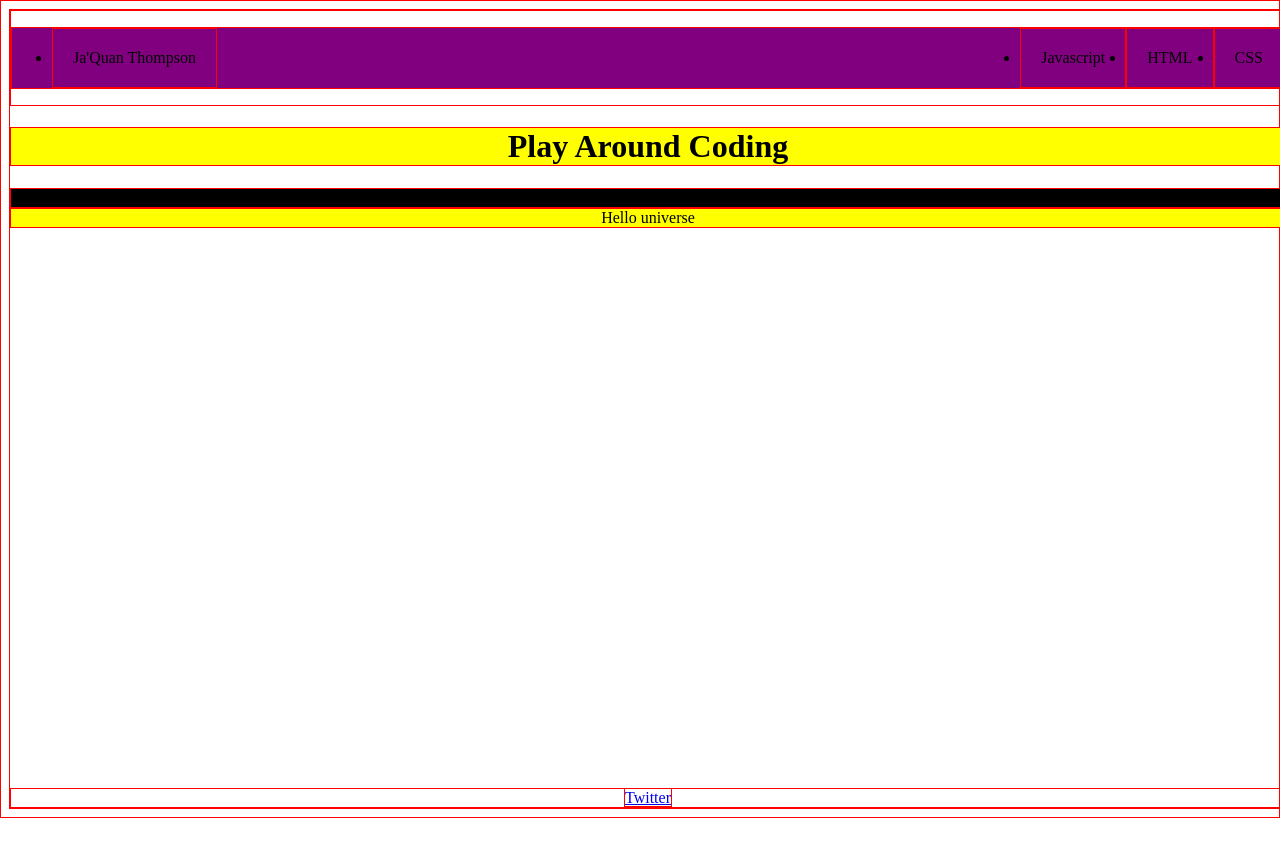
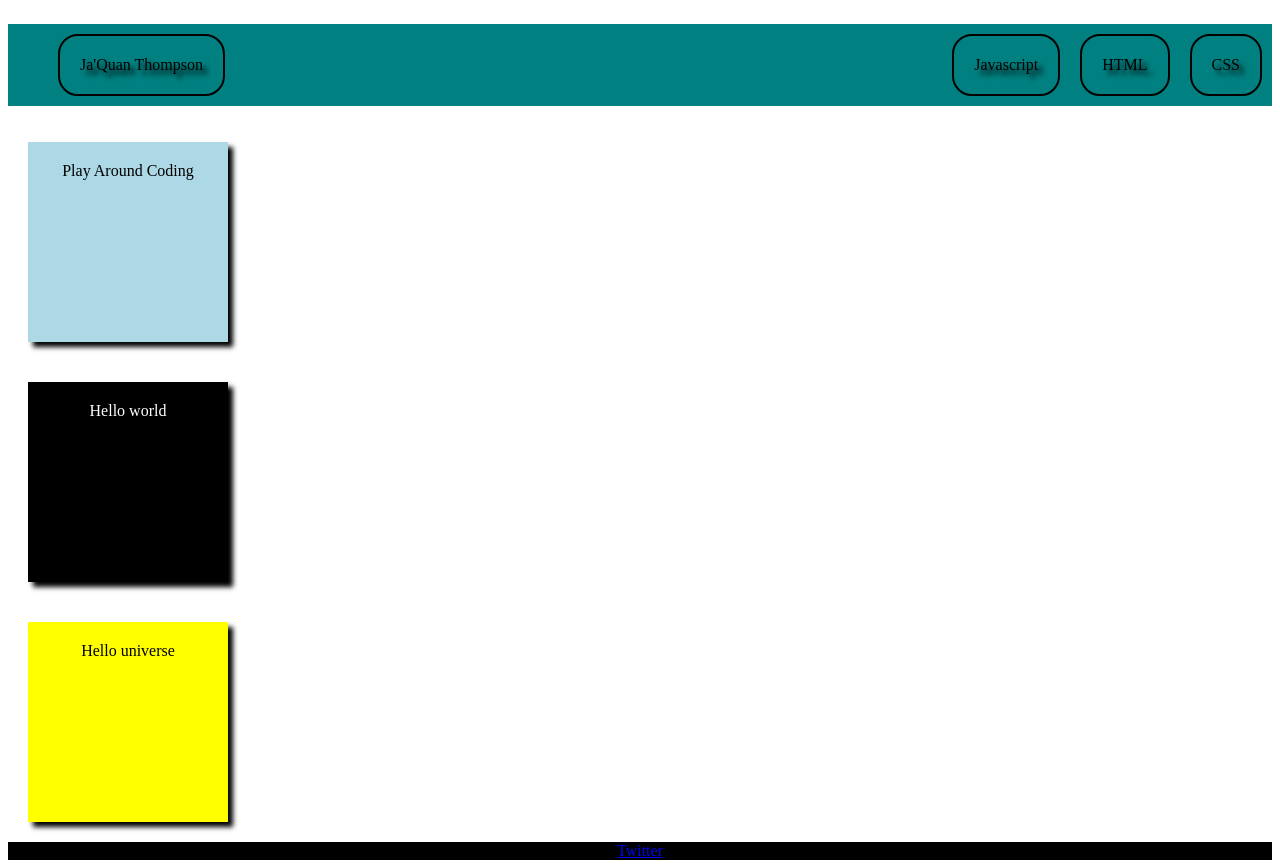
Before and after one commit to Biglipthompson/PlayAroundProject, a plain HTML site: page index.html in a window 1280 px wide. Before the commit the page ends 818 px from the top, so only its background shows below. Drawn offline with Linux system fonts and the light colour scheme.

Commit message:
Commits
Working on transitions and transforms

```diff
--- a/index.html
+++ b/index.html
@@ -15,19 +15,15 @@
         <li>HTML</li>
         <li>CSS</li>
     </ul>
-
     </header>
 
-    <h1 class="play-h1">Play Around Coding</h1>
+    <div class="play-div">Play Around Coding</div>
+
+    <div class="world-div">Hello world</div>
+
+    <div class="uni-div"> Hello universe </div>
 
 
-    <div class="trans-world">
-        Hello world
-    </div>
-
-    <div class="trans-uni">
-        Hello universe
-    </div>
 
 <footer>
     <a href="http://www.twitter.com/biglipthompson" class="twitter social">Twitter</a>
--- a/styles.css
+++ b/styles.css
@@ -1,59 +1,93 @@
 *{
 box-sizing: border-box;
-border: solid red 1px;
 }
 
 body{
-width: 100%;
 display: flex;
 flex-direction: column;
 min-height: 100vh;
 }
 
 .skills{
-    display: flex;
-    flex-direction: row;
-    background-color: purple;
+display: flex;
+flex-direction: row;
+background-color: teal;
 }
 
 .name{
-    margin-right: auto;
+margin-right: auto;
 }
 
 ul li{
-    padding: 20px;
-}
-
-.play-h1{
-color: black;
-background-color: yellow;
-text-align: center;
-}
-
-.play-h1:hover{
-color: red;
-transition: 2s;
-transition-property: color;
+padding: 20px;
+border-radius: 20px;
+margin: 10px;
+border: solid 2px black;
+list-style-type: none;
+text-shadow: 5px 5px 5px black;
 }
 
 
 
-.trans-uni{
-background-color: yellow;
+/* PLAYING AROUND WITH THE DIVS AND TRANSITIONS  */
+
+.play-div{
 text-align: center;
+color: black;
+background-color: lightblue;
+height: 200px;
+width: 200px;
 }
 
-.trans-world{
+.play-div:hover{
+ color: yellow;
+ transition: 3s ease;
+ transition-property: color transform;
+ transform: rotateY(360deg);
+}
+
+
+.world-div{
+color: white;
 background-color: black;
 text-align: center;
+height: 200px;
+width: 200px;
 }
 
-.trans-world:hover{
-color: red;
-transition-duration: 2s;
-transition-property: color;
+.world-div:hover{
+color: teal;
+transition-duration: 3s;
+transition-property: color transform;
+transform: rotateY(360deg);
+}
+
+
+.uni-div{
+color: black;
+ background-color: yellow;
+ text-align: center;
+ height: 200px;
+ width: 200px;
+}
+
+.uni-div:hover{
+color: teal;
+transition: 3s;
+transition-property: color transform;
+transform: rotateY(360deg);
+}
+
+.world-div,
+.uni-div,
+.play-div{
+    padding: 20px;
+    margin: 20px;
+    box-shadow: 5px 5px 5px black;
 
 }
+
+/* END OF DIVS AND TRANSITIONS */
 
 
 
@@ -61,7 +95,7 @@ transition-property: color;
 
 
 
-
+/* FOOTER */
 
 a.twitter{
 background-image: url ("images/twitter.svg");
@@ -70,4 +104,6 @@ background-image: url ("images/twitter.svg");
 footer{
 margin-top: auto;
 text-align: center;
+background-color: black;
+
 }
```
Also changed, not shown: 1 other file.
